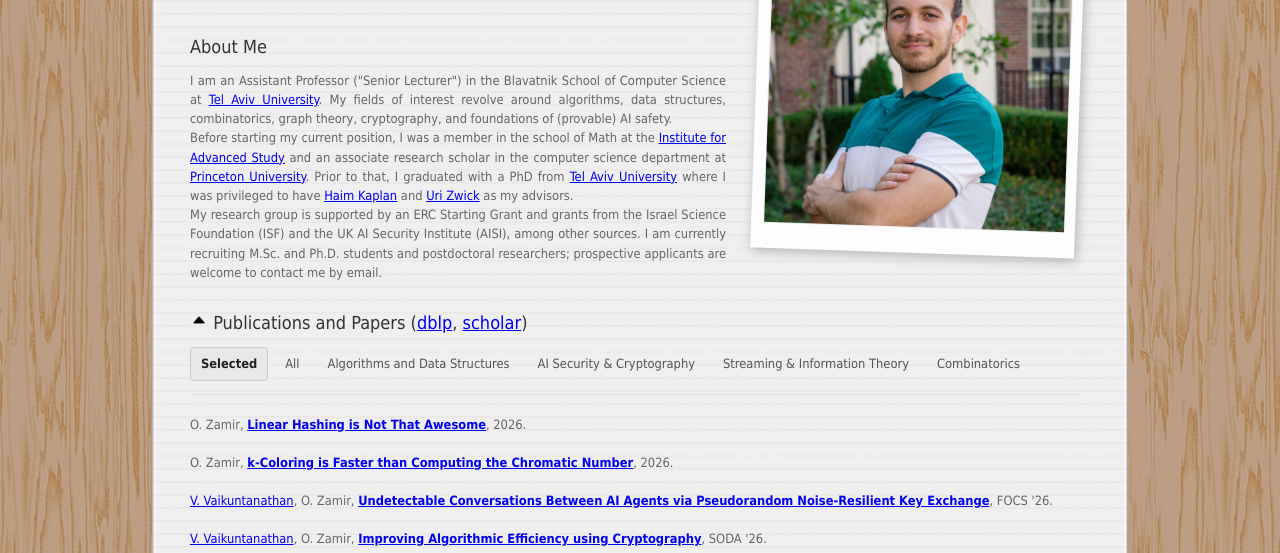
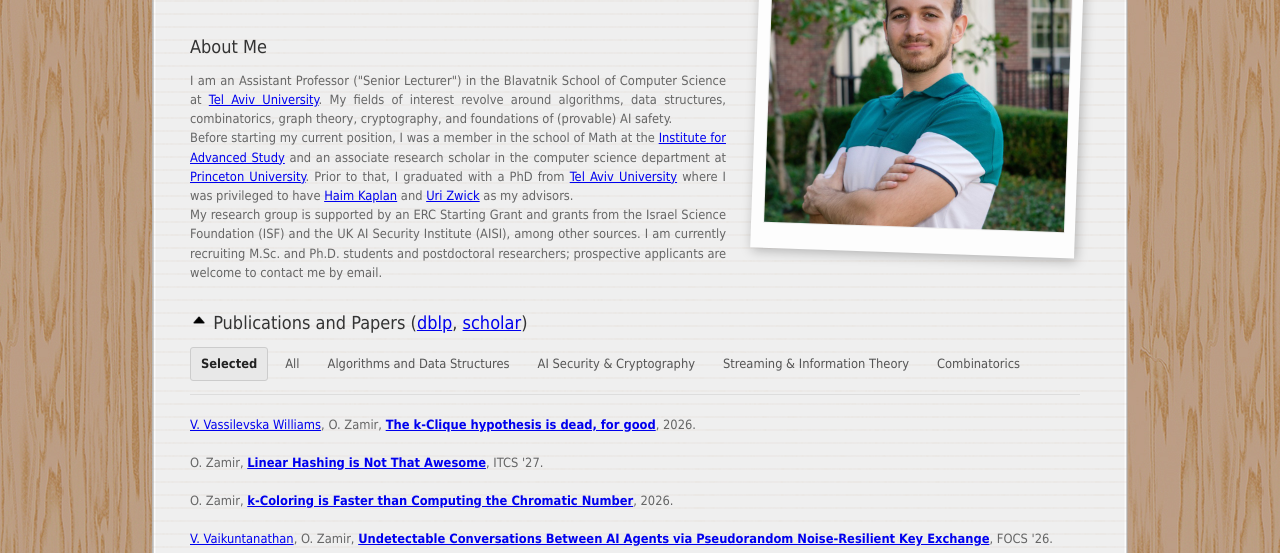
Before and after one commit to OrZamir/orzamir.github.io, a plain HTML site: page index.html in a window 1280 px wide. Both pictures are taken after a click on the element "Publications and Papers". Shown: the part 131-684 px from the top of the page. Drawn offline with Linux system fonts and the light colour scheme.

Commit message:
Update index.html

```diff
--- a/index.html
+++ b/index.html
@@ -282,6 +282,14 @@ My research group is supported by an ERC Starting Grant and grants from the Isra
         <button type="button" data-category="combinatorics" aria-pressed="false">Combinatorics</button>
       </div>
 <div id="publication-status" role="status" aria-live="polite" class="publication-status"></div>
+
+<div class="publication" data-categories="selected algorithms" hidden>
+<a href="https://people.csail.mit.edu/virgi/">V. Vassilevska Williams</a>,
+O. Zamir,
+<a href="kclq.pdf"><b>The k-Clique hypothesis is dead, for good</b></a>,
+2026.
+</div>
+
 <div class="publication" data-categories="streaming" hidden>
 <a href="https://mbraverm.princeton.edu/">M. Braverman</a>,
 O. Zamir,
@@ -292,7 +300,7 @@ O. Zamir,
 <div class="publication" data-categories="selected algorithms combinatorics">
 O. Zamir,
 <a href="https://arxiv.org/abs/2608.23502"><b>Linear Hashing is Not That Awesome</b></a>,
-2026.
+ITCS '27.
 </div>
 
 <div class="publication" data-categories="algorithms" hidden>
```
